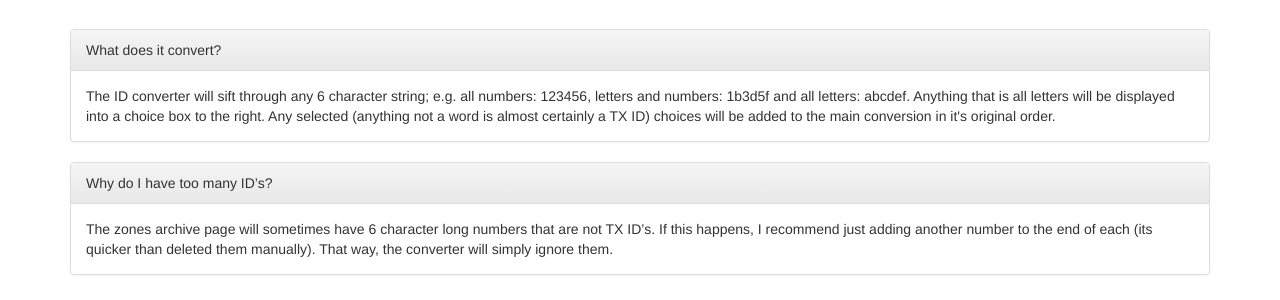
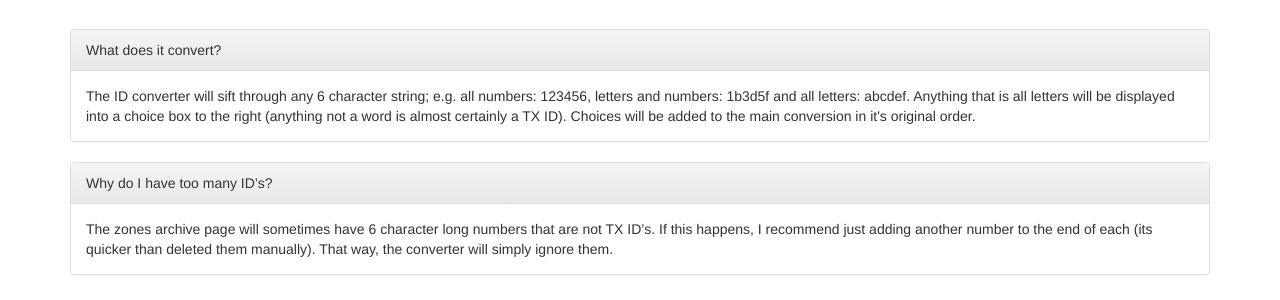
Before and after one commit to dashw00d/pa-id-converter, a Flask app: page /help in a window 1280 px wide. Shown: the part 348-648 px from the top of the page. Run offline with Flask 2, Linux system fonts and the light colour scheme; some libraries are stand-ins or nearby versions.

Commit message:
changed text

```diff
--- a/templates/help.html
+++ b/templates/help.html
@@ -59,7 +59,7 @@
 
     <div class="panel panel-default">
     <div class="panel-heading">What does it convert?</div>
-    <div class="panel-body">The ID converter will sift through any 6 character string; e.g. all numbers: 123456, letters and numbers: 1b3d5f and all letters: abcdef. Anything that is all letters will be displayed into a choice box to the right. Any selected (anything not a word is almost certainly a TX ID) choices will be added to the main conversion in it's original order. </div>
+    <div class="panel-body">The ID converter will sift through any 6 character string; e.g. all numbers: 123456, letters and numbers: 1b3d5f and all letters: abcdef. Anything that is all letters will be displayed into a choice box to the right (anything not a word is almost certainly a TX ID). Choices will be added to the main conversion in it's original order. </div>
     </div>
 
     <div class="panel panel-default">
```
